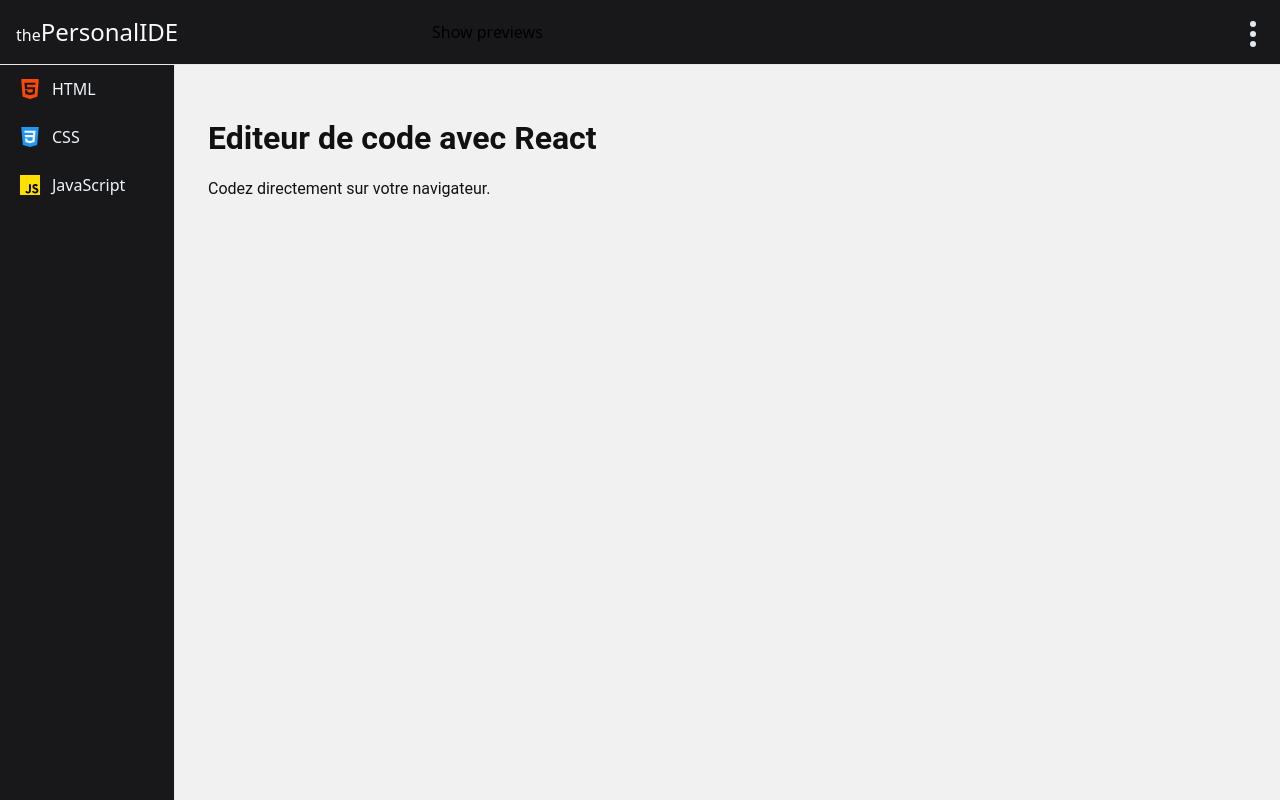
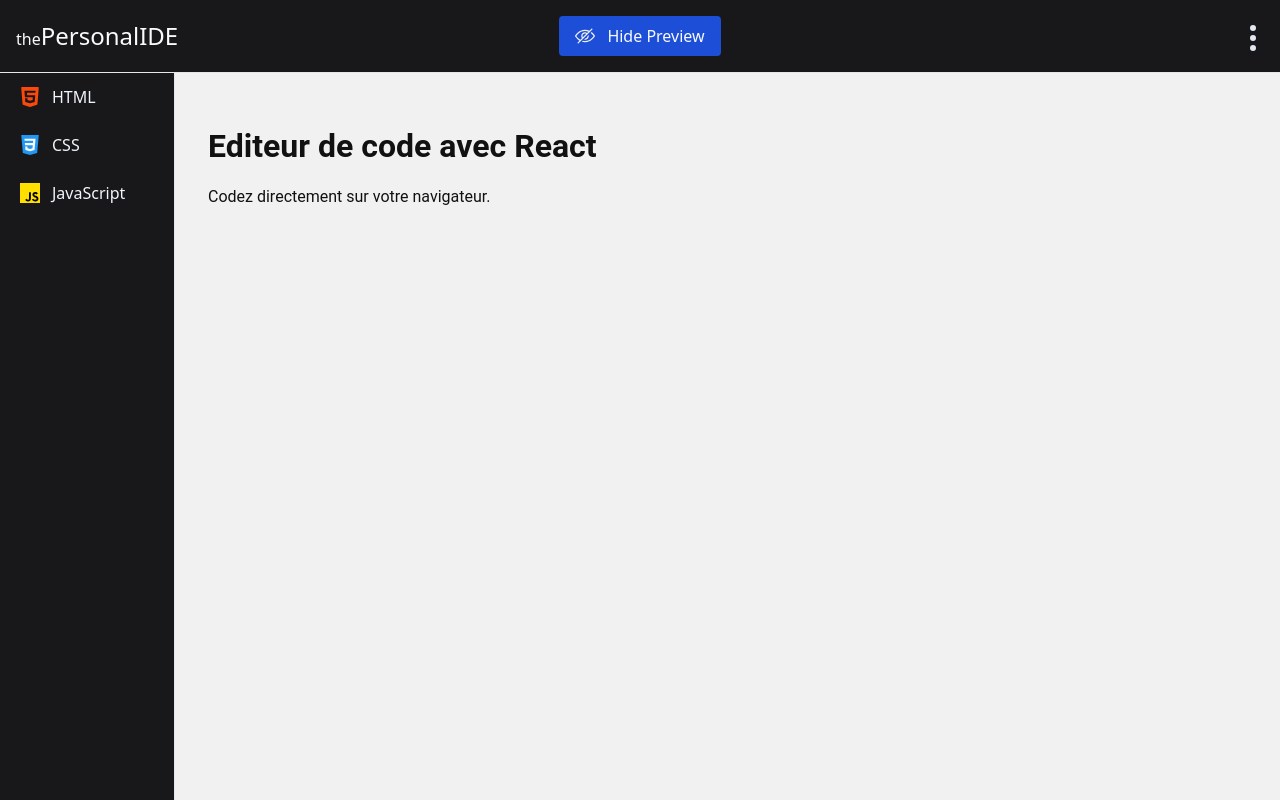
Before and after one commit to newdev-creator/react-my-personal-ide, a React (Vite) app: page / in a window 1280 px wide. Built offline with nearby package versions, Linux system fonts and the light colour scheme.

Commit message:
FEAT: display preview

```diff
--- a/src/App.jsx
+++ b/src/App.jsx
@@ -1,4 +1,5 @@
 import Tabs from "./components/Tabs";
+import PreviewButton from "./components/PreviewButton";
 
 function App() {
   return (
@@ -8,7 +9,7 @@ function App() {
           <span className="text-base">the</span>PersonalIDE
         </h1>
         <div className="w-full">
-          <button>Show previews</button>
+          <PreviewButton />
         </div>
         <div className="w-full flex">
           <div className="ml-auto mr-2">
--- a/src/components/ButtonTab.jsx
+++ b/src/components/ButtonTab.jsx
@@ -1,9 +1,16 @@
 import React from "react";
+import { useDispatch } from "react-redux";
+import { hidePreview } from "../features/preview";
 
 export default function ButtonTab({ id, toggleTab, buttonContent, imgUrl }) {
+  const dispatch = useDispatch();
+
   return (
     <button
-      onClick={() => toggleTab(id)}
+      onClick={() => {
+        toggleTab(id);
+        dispatch(hidePreview());
+      }}
       className="flex items-center px-5 py-3 hover:bg-slate-600 focus:bg-slate-600 outline-none"
     >
       <img className="w-5" src={imgUrl} alt="" />
--- /dev/null
+++ b/src/components/PreviewButton.jsx
@@ -0,0 +1,25 @@
+import React from "react";
+import { useSelector, useDispatch } from "react-redux";
+import { togglePreview } from "../features/preview";
+
+import showView from "../assets/view.svg";
+import hideView from "../assets/hide.svg";
+
+export default function PreviewButton() {
+  const previewData = useSelector((state) => state.preview);
+  const dispatch = useDispatch();
+
+  return (
+    <button
+      onClick={() => dispatch(togglePreview())}
+      className="py-2 px-4 rounded bg-blue-700 flex mx-auto items-center text-slate-50"
+    >
+      <img
+        className="w-5 mr-3"
+        src={previewData.preview ? hideView : showView}
+        alt=""
+      />
+      <span>{previewData.preview ? "Hide" : "Show"} Preview</span>
+    </button>
+  );
+}
--- a/src/components/Tabs.jsx
+++ b/src/components/Tabs.jsx
@@ -7,6 +7,8 @@ import Preview from "./Preview";
 
 export default function Tabs() {
   const tabs = useSelector((state) => state.tabs);
+  const previewData = useSelector((state) => state.preview);
+
   const [tabIndex, setTabIndex] = useState(tabs[0].id);
   console.log(tabs);
 
@@ -28,7 +30,7 @@ export default function Tabs() {
           id={tabIndex}
           code={tabs.find((obj) => obj.id === tabIndex).code}
         />
-        <Preview />
+        {previewData.preview && <Preview />}
       </div>
     </div>
   );
--- /dev/null
+++ b/src/features/preview.js
@@ -0,0 +1,21 @@
+import { createSlice } from "@reduxjs/toolkit";
+
+const initialState = {
+  preview: true,
+};
+
+export const preview = createSlice({
+  name: "preview",
+  initialState,
+  reducers: {
+    togglePreview: (state) => {
+      state.preview = !state.preview;
+    },
+    hidePreview: (state) => {
+      state.preview = false;
+    },
+  },
+});
+
+export const { togglePreview, hidePreview } = preview.actions;
+export default preview.reducer;
--- a/src/store.js
+++ b/src/store.js
@@ -1,8 +1,10 @@
 import { configureStore } from "@reduxjs/toolkit";
 import tabs from "./features/tabs";
+import preview from "./features/preview";
 
 export const store = configureStore({
   reducer: {
     tabs,
+    preview,
   },
 });
```
